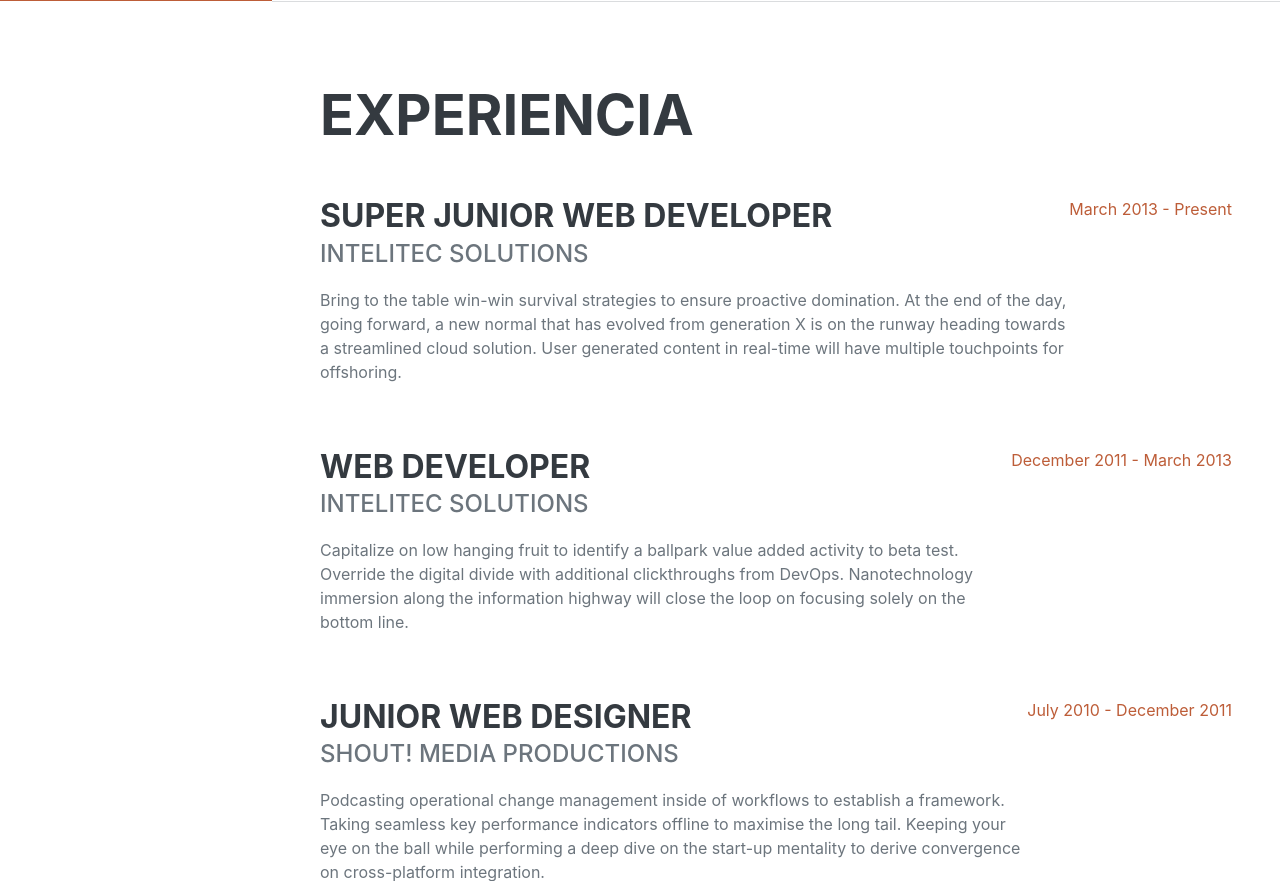
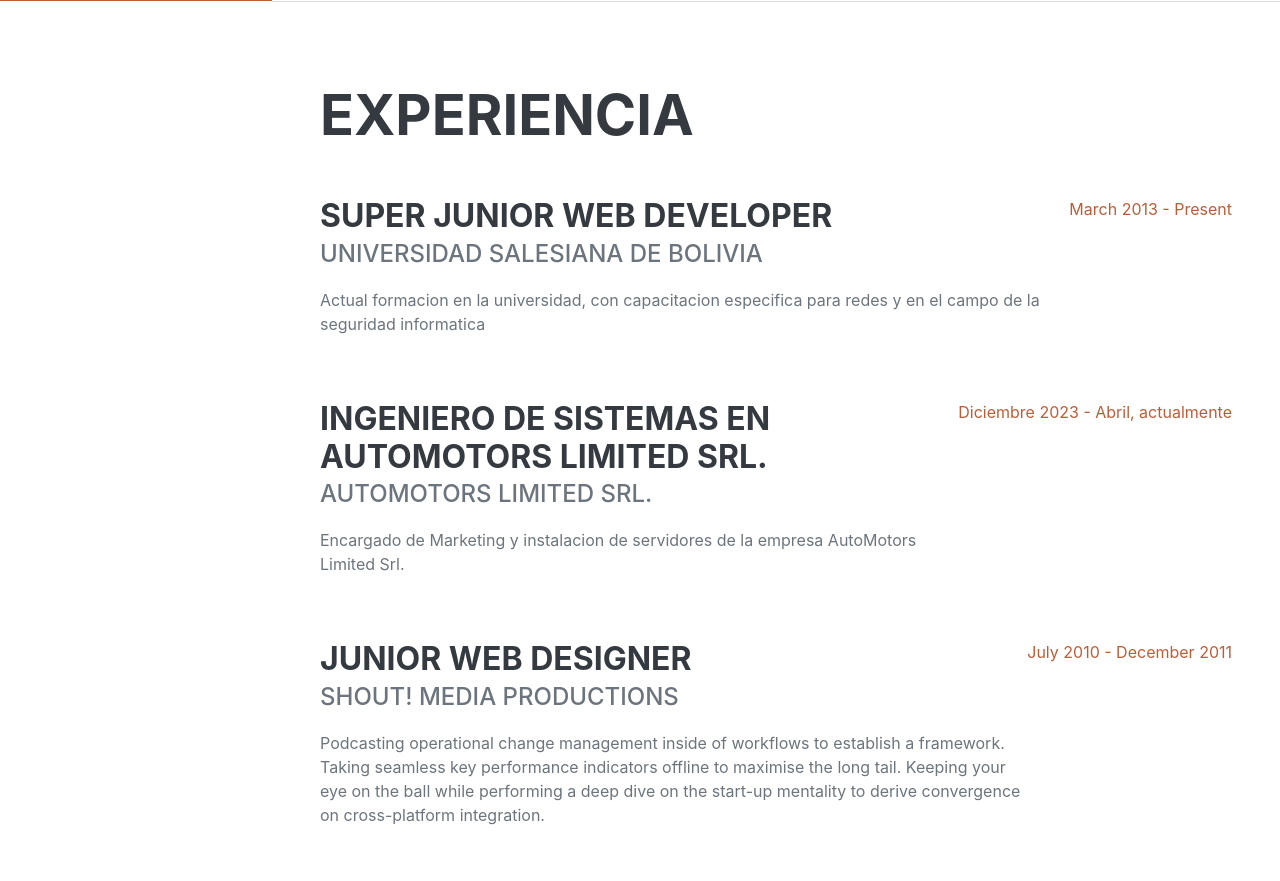
Before and after one commit to BenjexDtz/Mi-portafolio-personal, a Django app: page / in a window 1280 px wide. Shown: the part 799-1680 px from the top of the page. Run offline with Django 5.2, Linux system fonts and the light colour scheme; some libraries are stand-ins or nearby versions; some web fonts are replaced.

Commit message:
cambios notorios en cada campo

```diff
--- a/templates/index.html
+++ b/templates/index.html
@@ -65,18 +65,18 @@
                     <div class="d-flex flex-column flex-md-row justify-content-between mb-5">
                         <div class="flex-grow-1">
                             <h3 class="mb-0">Super Junior Web Developer</h3>
-                            <div class="subheading mb-3">Intelitec Solutions</div>
-                            <p>Bring to the table win-win survival strategies to ensure proactive domination. At the end of the day, going forward, a new normal that has evolved from generation X is on the runway heading towards a streamlined cloud solution. User generated content in real-time will have multiple touchpoints for offshoring.</p>
+                            <div class="subheading mb-3">Universidad Salesiana de Bolivia</div>
+                            <p>Actual formacion en la universidad, con capacitacion especifica para redes y en el campo de la seguridad informatica</p>
                         </div>
                         <div class="flex-shrink-0"><span class="text-primary">March 2013 - Present</span></div>
                     </div>
                     <div class="d-flex flex-column flex-md-row justify-content-between mb-5">
                         <div class="flex-grow-1">
-                            <h3 class="mb-0">Web Developer</h3>
-                            <div class="subheading mb-3">Intelitec Solutions</div>
-                            <p>Capitalize on low hanging fruit to identify a ballpark value added activity to beta test. Override the digital divide with additional clickthroughs from DevOps. Nanotechnology immersion along the information highway will close the loop on focusing solely on the bottom line.</p>
+                            <h3 class="mb-0">Ingeniero de Sistemas en AutoMotors Limited Srl.</h3>
+                            <div class="subheading mb-3">AutoMotors Limited Srl.</div>
+                            <p>Encargado de Marketing y instalacion de servidores de la empresa AutoMotors Limited Srl.</p>
                         </div>
-                        <div class="flex-shrink-0"><span class="text-primary">December 2011 - March 2013</span></div>
+                        <div class="flex-shrink-0"><span class="text-primary">Diciembre 2023 - Abril, actualmente</span></div>
                     </div>
                     <div class="d-flex flex-column flex-md-row justify-content-between mb-5">
                         <div class="flex-grow-1">
@@ -124,8 +124,8 @@
             <!-- Skills-->
             <section class="resume-section" id="skills">
                 <div class="resume-section-content">
-                    <h2 class="mb-5">Skills</h2>
-                    <div class="subheading mb-3">Programming Languages & Tools</div>
+                    <h2 class="mb-5">Habilidades</h2>
+                    <div class="subheading mb-3">Lenguajes de programacion & herramientas</div>
                     <ul class="list-inline dev-icons">
                         <li class="list-inline-item"><i class="fab fa-html5"></i></li>
                         <li class="list-inline-item"><i class="fab fa-css3-alt"></i></li>
@@ -165,20 +165,20 @@
             <!-- Interests-->
             <section class="resume-section" id="interests">
                 <div class="resume-section-content">
-                    <h2 class="mb-5">Interests</h2>
-                    <p>Apart from being a web developer, I enjoy most of my time being outdoors. In the winter, I am an avid skier and novice ice climber. During the warmer months here in Colorado, I enjoy mountain biking, free climbing, and kayaking.</p>
-                    <p class="mb-0">When forced indoors, I follow a number of sci-fi and fantasy genre movies and television shows, I am an aspiring chef, and I spend a large amount of my free time exploring the latest technology advancements in the front-end web development world.</p>
+                    <h2 class="mb-5">Intereses</h2>
+                    <p>Muy aparte de la programacion, mis intereses van mas alla. Desde aprender nuevos idiomas, aprender muchas mas nuevas cosas ya que la tecnologia esta evolucionando.</p>
+                    <p class="mb-0">En cuestiones personales, son amante del arte que se especifica en bailar y cantar</p>
                 </div>
             </section>
             <hr class="m-0" />
             <!-- Awards-->
             <section class="resume-section" id="awards">
                 <div class="resume-section-content">
-                    <h2 class="mb-5">Awards & Certifications</h2>
+                    <h2 class="mb-5">Logros & Certificados</h2>
                     <ul class="fa-ul mb-0">
                         <li>
                             <span class="fa-li"><i class="fas fa-trophy text-warning"></i></span>
-                            Google Analytics Certified Developer
+                            EIFAB Certificado de modulo M2 de ingles
                         </li>
                         <li>
                             <span class="fa-li"><i class="fas fa-trophy text-warning"></i></span>
```
